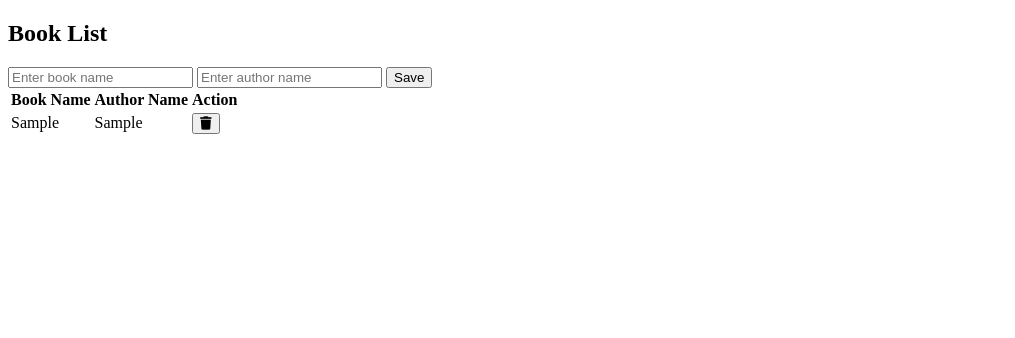
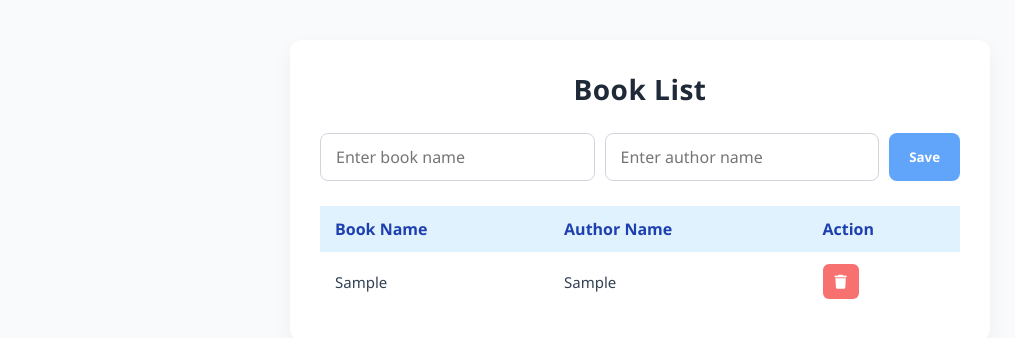
Before and after one commit to shamima-akter20/Task-2_Assignment, a plain HTML site: page index.html in a window 1280 px wide. Both pictures are taken after typing "Sample", "Sample" into the empty fields and a click on the button "Save". Shown: the whole page, without its empty margins (0-1015 px from the left). Drawn offline with Linux system fonts and the light colour scheme.

Commit message:
Finalize project

```diff
--- a/index.html
+++ b/index.html
@@ -11,10 +11,13 @@
     <link rel="stylesheet" href="style.css" />
   </head>
   <body>
+    <div class="container">
       <h2>Book List</h2>
+      <div class="input-group">
         <input type="text" id="bookName" placeholder="Enter book name" />
         <input type="text" id="authorName" placeholder="Enter author name" />
         <button onclick="addBook()" id="saveBtn">Save</button>
+      </div>
 
       <table id="bookTable">
         <thead>
@@ -28,6 +31,7 @@
           <!-- dynamic -->
         </tbody>
       </table>
+    </div>
 
     <script src="./index.js"></script>
   </body>
--- a/style.css
+++ b/style.css
@@ -0,0 +1,145 @@
+/* General Reset */
+* {
+  margin: 0;
+  padding: 0;
+  box-sizing: border-box;
+  font-family: 'Segoe UI', Tahoma, Geneva, Verdana, sans-serif;
+}
+
+/* Body styling */
+body {
+  background-color: #f9fafb; /* light shade background */
+  color: #333;
+  display: flex;
+  justify-content: center;
+  padding: 40px 20px;
+}
+
+/* Container */
+.container {
+  width: 100%;
+  max-width: 700px;
+  background-color: #ffffff;
+  padding: 30px;
+  border-radius: 12px;
+  box-shadow: 0 8px 20px rgba(0, 0, 0, 0.05);
+}
+
+/* Heading */
+h2 {
+  text-align: center;
+  margin-bottom: 25px;
+  color: #1f2937;
+  font-size: 28px;
+  letter-spacing: 0.5px;
+}
+
+/* Input group */
+.input-group {
+  display: flex;
+  gap: 10px;
+  margin-bottom: 25px;
+}
+
+.input-group input {
+  flex: 1;
+  padding: 12px 15px;
+  border-radius: 8px;
+  border: 1px solid #d1d5db;
+  font-size: 16px;
+  transition:
+    border 0.3s,
+    box-shadow 0.3s;
+}
+
+.input-group input:focus {
+  outline: none;
+  border-color: #60a5fa;
+  box-shadow: 0 0 5px rgba(96, 165, 250, 0.4);
+}
+
+/* Save Button */
+#saveBtn {
+  padding: 12px 20px;
+  background-color: #60a5fa;
+  border: none;
+  border-radius: 8px;
+  color: #fff;
+  font-weight: 600;
+  cursor: pointer;
+  transition:
+    background-color 0.3s,
+    transform 0.2s;
+}
+
+#saveBtn:hover {
+  background-color: #3b82f6;
+  transform: translateY(-2px);
+}
+
+/* Table Styling */
+table {
+  width: 100%;
+  border-collapse: collapse;
+}
+
+thead {
+  background-color: #e0f2fe;
+  border-radius: 12px 12px 0 0;
+}
+
+thead th {
+  text-align: left;
+  padding: 12px 15px;
+  font-size: 16px;
+  color: #1e40af;
+}
+
+tbody tr {
+  transition: background-color 0.2s;
+}
+
+tbody tr:nth-child(even) {
+  background-color: #f1f5f9;
+}
+
+tbody td {
+  padding: 12px 15px;
+  font-size: 15px;
+  color: #334155;
+}
+
+/* Delete Button */
+tbody button {
+  background-color: #f87171;
+  border: none;
+  padding: 8px 12px;
+  border-radius: 6px;
+  cursor: pointer;
+  color: #fff;
+  font-size: 14px;
+  transition:
+    background-color 0.3s,
+    transform 0.2s;
+}
+
+tbody button:hover {
+  background-color: #ef4444;
+  transform: translateY(-1px);
+}
+
+/* Responsive */
+@media (max-width: 600px) {
+  .input-group {
+    flex-direction: column;
+  }
+
+  .input-group input,
+  #saveBtn {
+    width: 100%;
+  }
+
+  tbody td {
+    font-size: 14px;
+  }
+}
```
Lines whose indentation alone changed are shown as unchanged.
